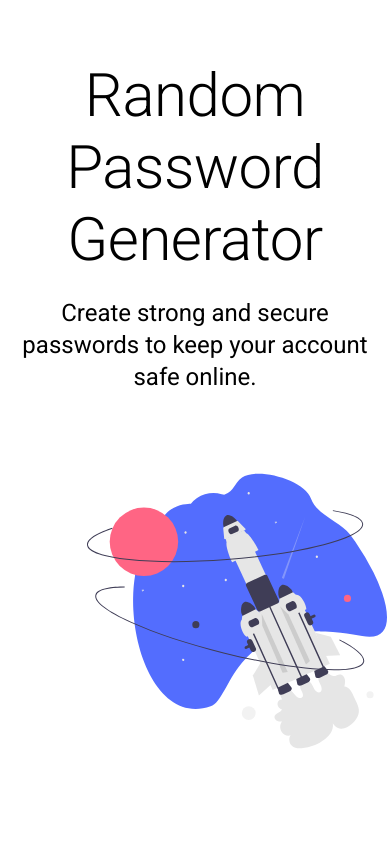
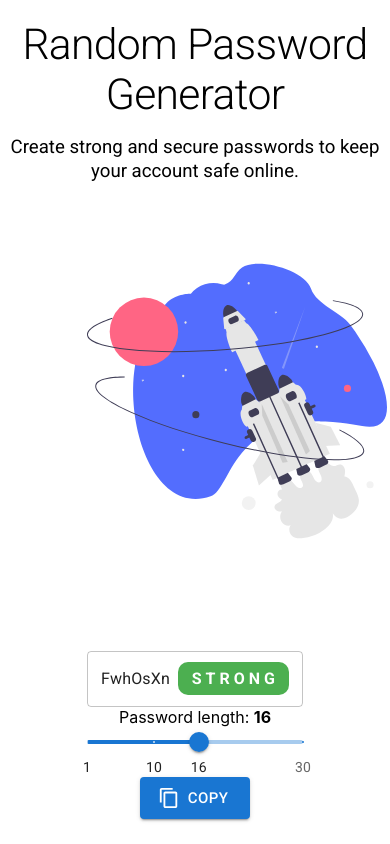
Before and after one commit to aetrnm/password-generator, a React (Create React App) app: page / in a window 390 px wide. Shown: the top 844 px of the page. Built offline with nearby package versions, Linux system fonts and the light colour scheme.

Commit message:
feat: responsiveness

```diff
--- a/src/components/Title.jsx
+++ b/src/components/Title.jsx
@@ -1,16 +1,22 @@
 import React from "react";
 
 import Typography from "@mui/material/Typography";
+import { createTheme, responsiveFontSizes, ThemeProvider } from "@mui/material";
+
+let theme = createTheme();
+theme = responsiveFontSizes(theme, { factor: 3 });
 
 function Title() {
   return (
-    <div style={{ marginTop: 60, marginBottom: 60 }}>
-      <Typography variant="h2" component="div" gutterBottom>
-        Random Password Generator
-      </Typography>
-      <Typography variant="h5" gutterBottom component="div">
-        Create strong and secure passwords to keep your account safe online.
-      </Typography>
+    <div style={{ marginTop: 20, marginBottom: 60 }}>
+      <ThemeProvider theme={theme}>
+        <Typography variant="h1" component="div" gutterBottom>
+          Random Password Generator
+        </Typography>
+        <Typography variant="h5" gutterBottom component="div">
+          Create strong and secure passwords to keep your account safe online.
+        </Typography>
+      </ThemeProvider>
     </div>
   );
 }
```
